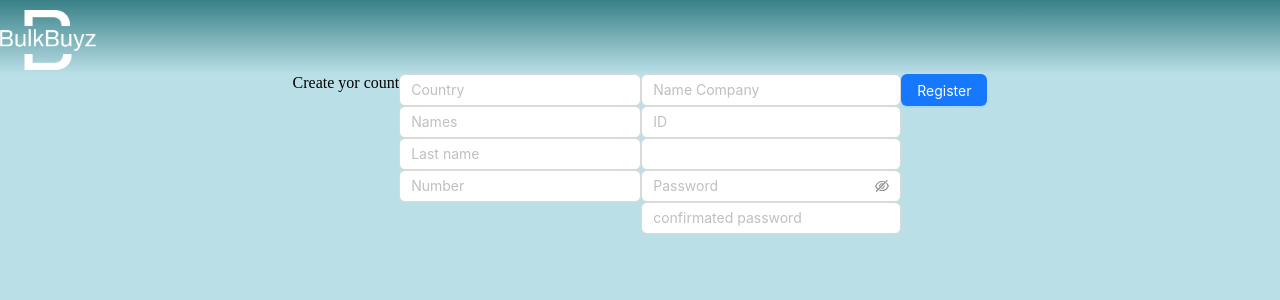
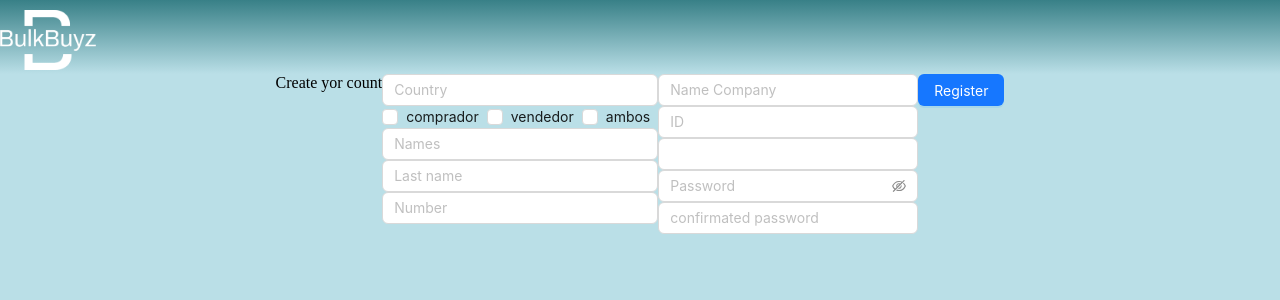
Before and after one commit to juano2123/BulkBuyz, a React (Create React App) app: page / in a window 1280 px wide. Shown: the top 300 px of the page. Built offline with nearby package versions, Linux system fonts and the light colour scheme.

Commit message:
no se adelanto mucho

```diff
--- a/src/pages/RegisterUser.jsx
+++ b/src/pages/RegisterUser.jsx
@@ -4,7 +4,12 @@ import LOGO from "../images/LOGO.png";
 import { Button } from "antd";
 import InputPassword from "../shared/components/InputPassword";
 import InputLogin from "../shared/components/InputLogin";
+import Checkbox from "antd/es/checkbox/Checkbox";
+
 const RegisterUser = () => {
+  const onChange = (e) => {
+    console.log(`checked = ${e.target.checked}`);
+  };
   return (
     <div className="register">
       <header>
@@ -16,6 +21,10 @@ const RegisterUser = () => {
         </div>
         <div className="content_left">
           <Register inputRegister={"Country"} />
+
+          <Checkbox onChange={onChange}>comprador</Checkbox>
+          <Checkbox onChange={onChange}>vendedor</Checkbox>
+          <Checkbox onChange={onChange}>ambos</Checkbox>
 
           <Register inputRegister={"Names"} />
           <Register inputRegister={"Last name"} />
```
